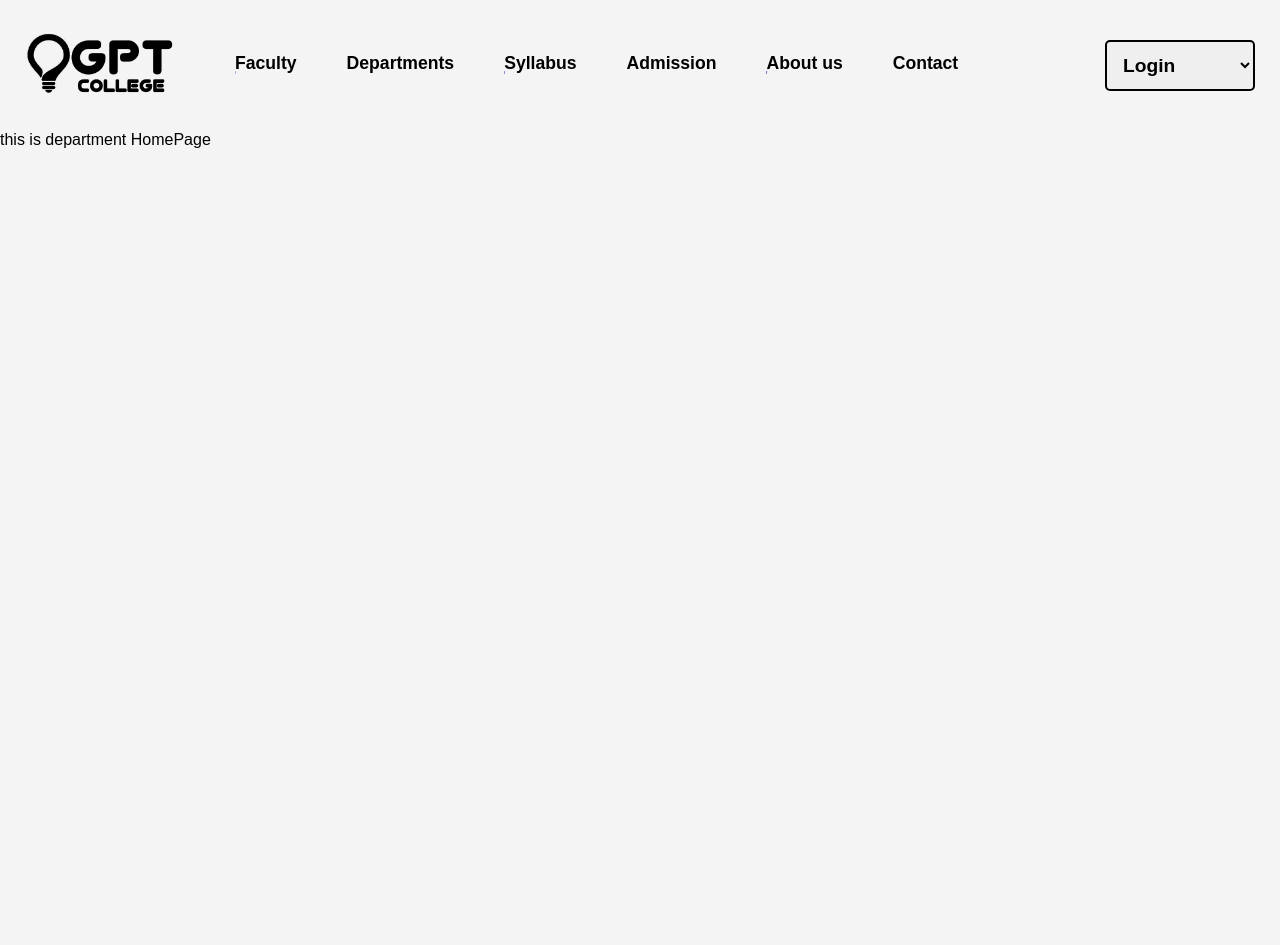
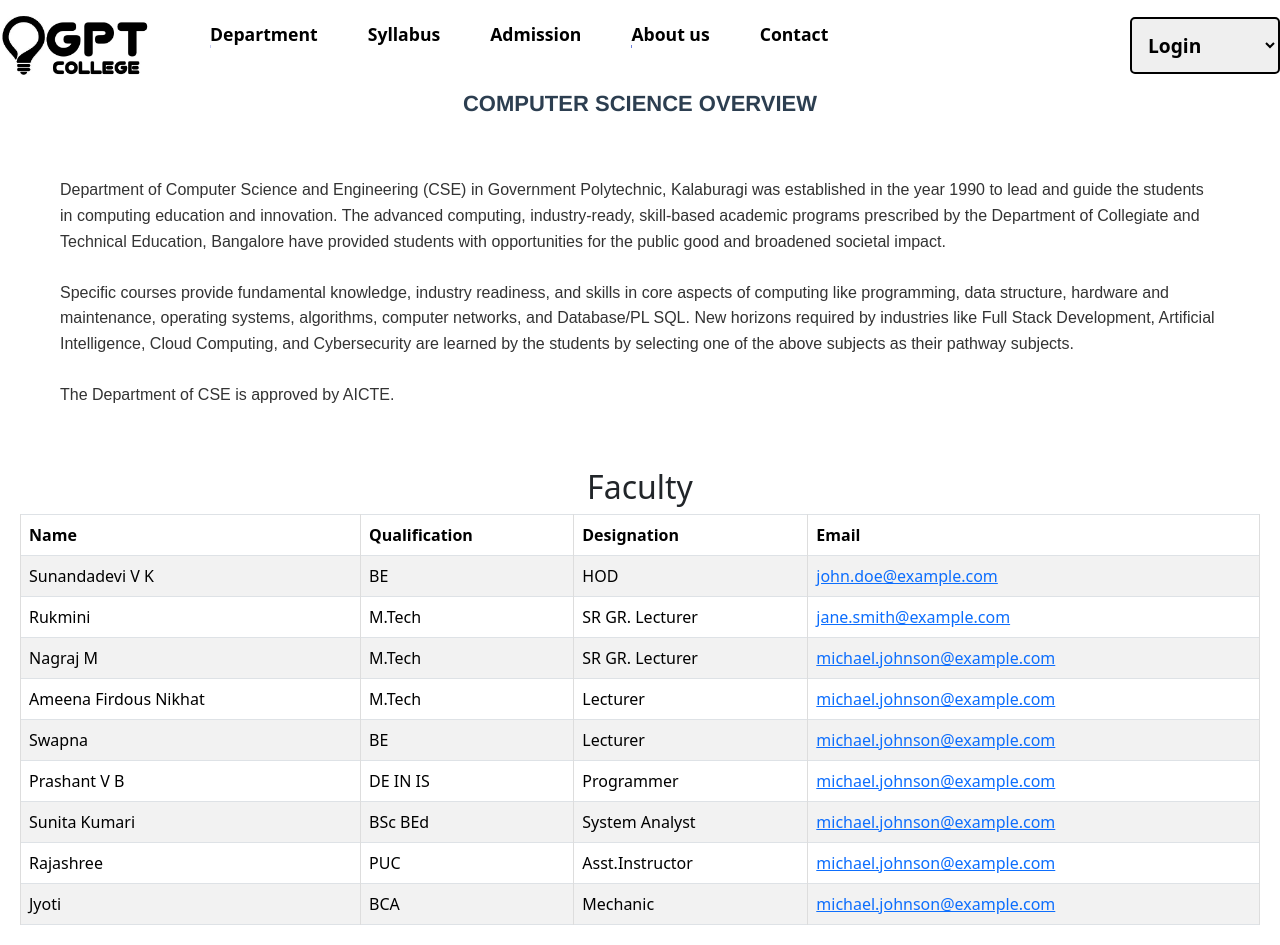
Before and after one commit to NitinHarsur/Student-Database, a React (Create React App) app in the folder frontend/: page /departments in a window 1280 px wide. Before the commit the page ends 800 px from the top, so only its background shows below. Built offline with nearby package versions, Linux system fonts and the light colour scheme.

Commit message:
add department

```diff
--- a/frontend/package.json
+++ b/frontend/package.json
@@ -12,6 +12,7 @@
     "@testing-library/user-event": "^13.5.0",
     "antd": "^5.16.2",
     "axios": "^1.6.7",
+    "bootstrap": "^5.3.3",
     "react": "^18.2.0",
     "react-dom": "^18.2.0",
     "react-icon": "^1.0.0",
--- a/frontend/src/NavAndFoot/Navbar.jsx
+++ b/frontend/src/NavAndFoot/Navbar.jsx
@@ -38,8 +38,8 @@ function Navbar() {
         </div>
         <div className={`menu ${showMenu ? 'show' : ''}`}>
           <ul className="menu-list">
-            <li><Link to="/faculty">Faculty</Link></li>
-            <li><Link to="/departments">Departments</Link></li>
+
+            <li><Link to="/departments">Department</Link></li>
             <li><Link to="/syllabus">Syllabus</Link></li>
             <li><Link to="/admission">Admission</Link></li>
             <li><Link to="/about">About us</Link></li>
--- a/frontend/src/pages/menu-pages/Department.jsx
+++ b/frontend/src/pages/menu-pages/Department.jsx
@@ -1,11 +1,144 @@
-import React from 'react'
-import Navbar from '../../NavAndFoot/Navbar'
+import React from 'react';
+import Navbar from '../../NavAndFoot/Navbar';
+import 'bootstrap/dist/css/bootstrap.min.css'; // Import Bootstrap CSS
 
 export default function Department() {
+  // Define the faculty data as an array of objects
+  const facultyData = [
+    {
+      name: 'Sunandadevi V K',
+      qualification: 'BE',
+      designation: 'HOD',
+      email: 'john.doe@example.com',
+    },
+    {
+      name: 'Rukmini',
+      qualification: 'M.Tech',
+      designation: 'SR GR. Lecturer',
+      email: 'jane.smith@example.com',
+    },
+    {
+      name: 'Nagraj M',
+      qualification: 'M.Tech',
+      designation: 'SR GR. Lecturer',
+      email: 'michael.johnson@example.com',
+    },
+    {
+      name: 'Ameena Firdous Nikhat',
+      qualification: 'M.Tech',
+      designation: 'Lecturer',
+      email: 'michael.johnson@example.com',
+    },
+    {
+      name: 'Swapna',
+      qualification: 'BE',
+      designation: 'Lecturer',
+      email: 'michael.johnson@example.com',
+    },
+    {
+      name: 'Prashant V B',
+      qualification: 'DE IN IS',
+      designation: 'Programmer',
+      email: 'michael.johnson@example.com',
+    },
+    {
+      name: 'Sunita Kumari',
+      qualification: 'BSc BEd',
+      designation: 'System Analyst',
+      email: 'michael.johnson@example.com',
+    },
+    {
+      name: 'Rajashree',
+      qualification: ' PUC',
+      designation: 'Asst.Instructor',
+      email: 'michael.johnson@example.com',
+    },
+    {
+      name: 'Jyoti',
+      qualification: 'BCA',
+      designation: 'Mechanic',
+      email: 'michael.johnson@example.com',
+    },
+  ];
+
   return (
     <div>
-      <Navbar/>
-      this is department HomePage
+      <Navbar />
+      <style>
+        {`
+        h1 {
+          font-family: 'Helvetica', sans-serif;
+          font-size: 22px; /* Reduced font size */
+          color: #2c3e50;
+          font-weight: bold;
+          text-align: center;
+          margin-bottom: 20px;
+        }
+        .dept-overview {
+          font-family: Arial, sans-serif;
+          font-size: 16px;
+          line-height: 1.6;
+          color: #333;
+          margin: 40px; /* Adjusted margin */
+          padding: 20px; /* Adjusted padding */
+          border-radius: 5px;
+        }
+        .faculty-section {
+          margin: 20px;
+          text-align: center; /* Centered faculty section */
+        }
+        table {
+          width: 100%; /* Same width as the parent container */
+          border-collapse: collapse;
+          margin: 0 auto; /* Center the table */
+        }
+        th, td {
+          border: 1px solid #ddd;
+          padding: 8px;
+          text-align: left;
+        }
+        th {
+          background-color: #f2f2f2;
+          color: #333;
+          font-weight: bold;
+        }
+        `}
+      </style>
+      <h1 className="text-center">COMPUTER SCIENCE OVERVIEW</h1>
+
+      <p className='dept-overview'>
+        Department of Computer Science and Engineering (CSE) in Government Polytechnic, Kalaburagi was established in the year 1990 to lead and guide the students in computing education and innovation. The advanced computing, industry-ready, skill-based academic programs prescribed by the Department of Collegiate and Technical Education, Bangalore have provided students with opportunities for the public good and broadened societal impact.
+        <br /><br />
+        Specific courses provide fundamental knowledge, industry readiness, and skills in core aspects of computing like programming, data structure, hardware and maintenance, operating systems, algorithms, computer networks, and Database/PL SQL. New horizons required by industries like Full Stack Development, Artificial Intelligence, Cloud Computing, and Cybersecurity are learned by the students by selecting one of the above subjects as their pathway subjects.
+        <br /><br />
+        The Department of CSE is approved by AICTE.
+      </p>
+
+      <div className="faculty-section">
+        <h2 className="faculty-heading">Faculty</h2>
+        {/* Table to display faculty details */}
+        <table className="table table-striped table-bordered">
+          <thead>
+            <tr>
+              <th>Name</th>
+              <th>Qualification</th>
+              <th>Designation</th>
+              <th>Email</th>
+            </tr>
+          </thead>
+          <tbody>
+            {/* Map over the faculty data to create a row for each faculty member */}
+            {facultyData.map((faculty, index) => (
+              <tr key={index}>
+                <td>{faculty.name}</td>
+                <td>{faculty.qualification}</td>
+                <td>{faculty.designation}</td>
+                <td><a href={`mailto:${faculty.email}`}>{faculty.email}</a></td>
+              </tr>
+            ))}
+          </tbody>
+        </table>
+      </div>
     </div>
-  )
+  );
 }
```
Also changed, not shown: 1 other file (tests, documents, lock files or other folders).
